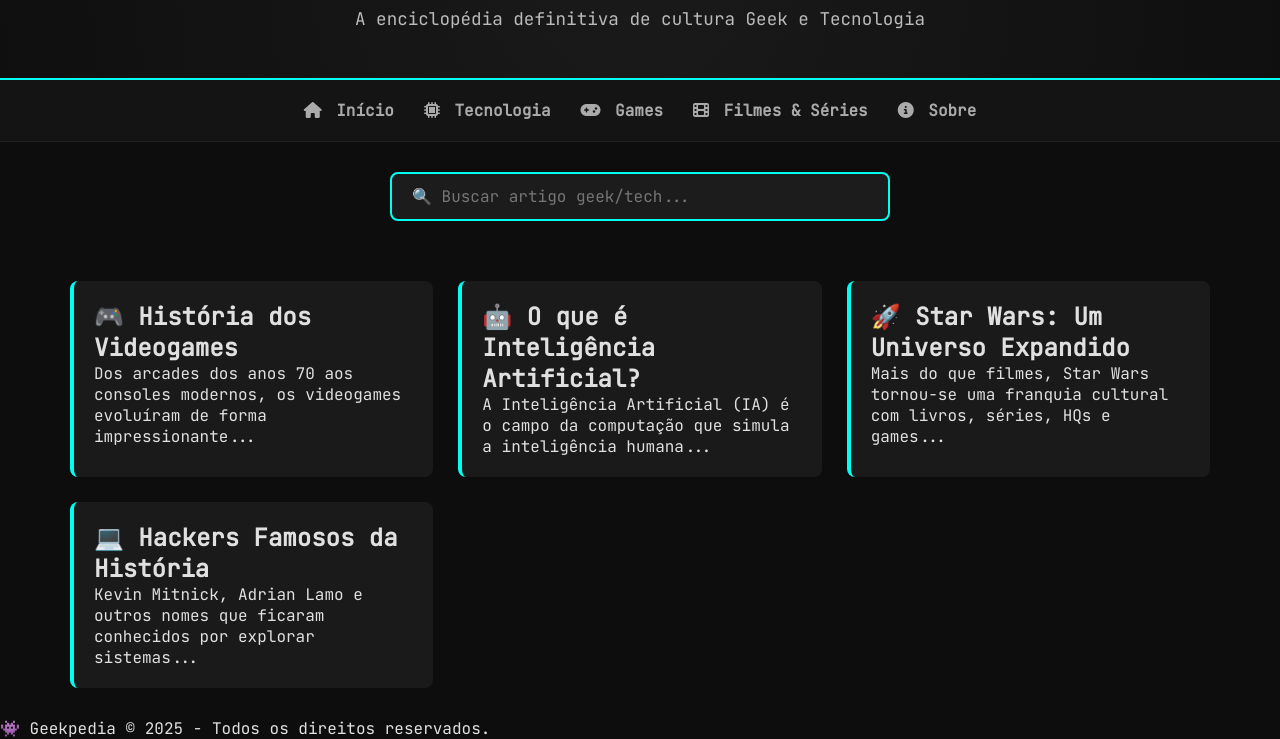
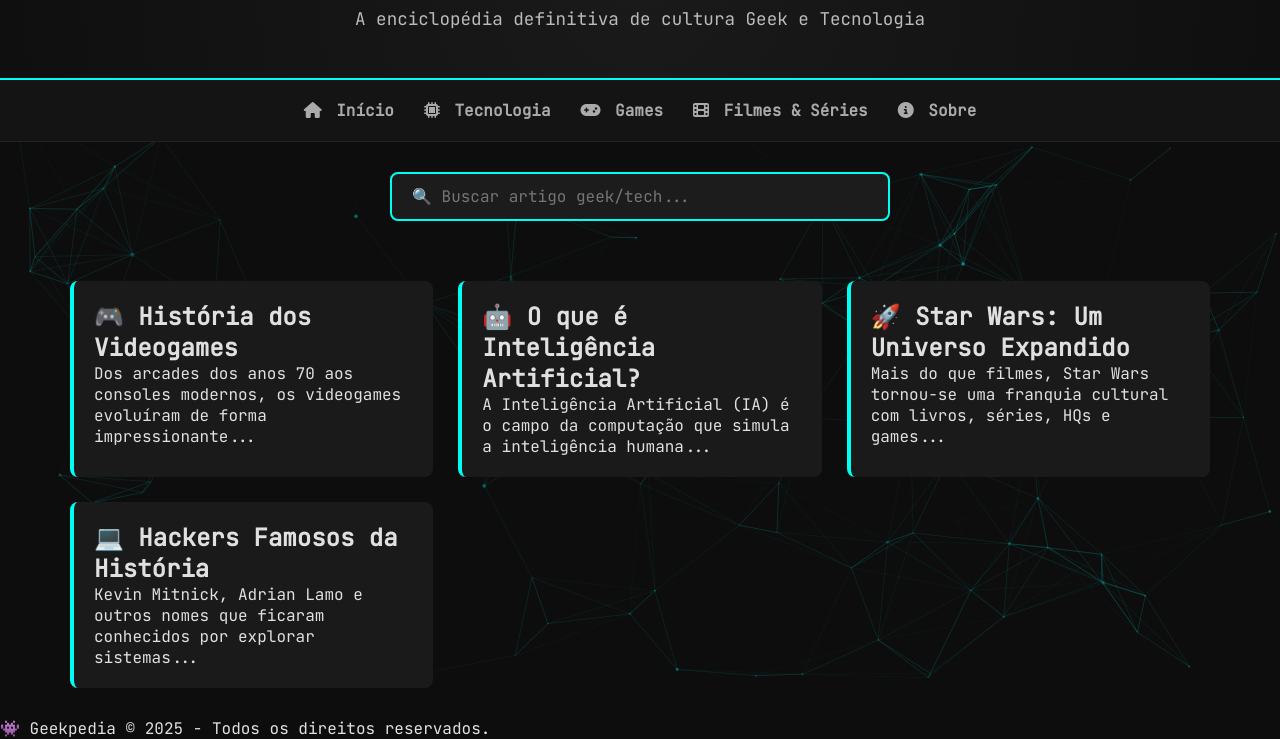
Before and after one commit to Alanf2lhp/Geekpedia, a plain HTML site: page index.html in a window 1280 px wide. Shown: the part 112-851 px from the top of the page. Drawn offline with nearby package versions, Linux system fonts and the light colour scheme.

Commit message:
particulas

```diff
--- a/index.html
+++ b/index.html
@@ -4,11 +4,31 @@
   <meta charset="UTF-8" />
   <meta name="viewport" content="width=device-width, initial-scale=1.0"/>
   <title>Geekpedia - Enciclopédia Geek & Tech</title>
+
+  <!-- Estilos principais -->
   <link rel="stylesheet" href="css/style.css" />
+
+  <!-- Fontes e Ícones -->
   <link href="https://fonts.googleapis.com/css2?family=Orbitron:wght@600&family=JetBrains+Mono&display=swap" rel="stylesheet">
   <link rel="stylesheet" href="https://cdnjs.cloudflare.com/ajax/libs/font-awesome/6.4.0/css/all.min.css"/>
+
+  <!-- Particles.js -->
+  <style>
+    #particles-js {
+      position: fixed;
+      width: 100%;
+      height: 100%;
+      background: #0d0d0d;
+      top: 0;
+      left: 0;
+      z-index: -1;
+    }
+  </style>
 </head>
 <body>
+
+  <!-- Fundo animado -->
+  <div id="particles-js"></div>
 
   <header>
     <h1><i class="fas fa-flask"></i> Geekpedia</h1>
@@ -50,6 +70,63 @@
     <p>👾 Geekpedia © 2025 - Todos os direitos reservados.</p>
   </footer>
 
+  <!-- Particles.js CDN -->
+  <script src="https://cdn.jsdelivr.net/npm/particles.js@2.0.0/particles.min.js"></script>
+
+  <!-- Configuração das partículas -->
+  <script>
+    particlesJS("particles-js", {
+      "particles": {
+        "number": {
+          "value": 100,
+          "density": {
+            "enable": true,
+            "value_area": 800
+          }
+        },
+        "color": {
+          "value": "#00fff2"
+        },
+        "shape": {
+          "type": "circle"
+        },
+        "opacity": {
+          "value": 0.4,
+          "random": true
+        },
+        "size": {
+          "value": 2,
+          "random": true
+        },
+        "line_linked": {
+          "enable": true,
+          "distance": 150,
+          "color": "#00fff2",
+          "opacity": 0.2,
+          "width": 1
+        },
+        "move": {
+          "enable": true,
+          "speed": 1.5
+        }
+      },
+      "interactivity": {
+        "events": {
+          "onhover": {
+            "enable": true,
+            "mode": "repulse"
+          },
+          "onclick": {
+            "enable": true,
+            "mode": "push"
+          }
+        }
+      },
+      "retina_detect": true
+    });
+  </script>
+
+  <!-- Seu script -->
   <script src="js/script.js"></script>
 </body>
 </html>
```
